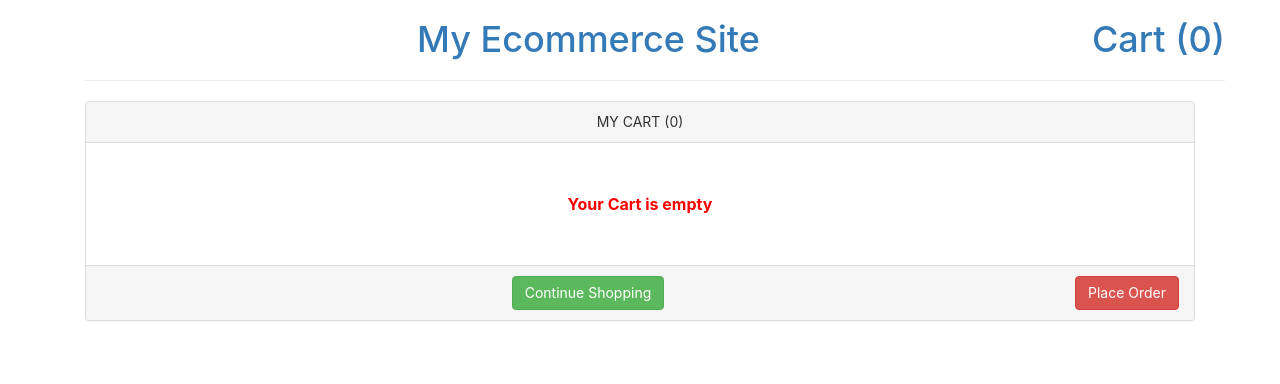
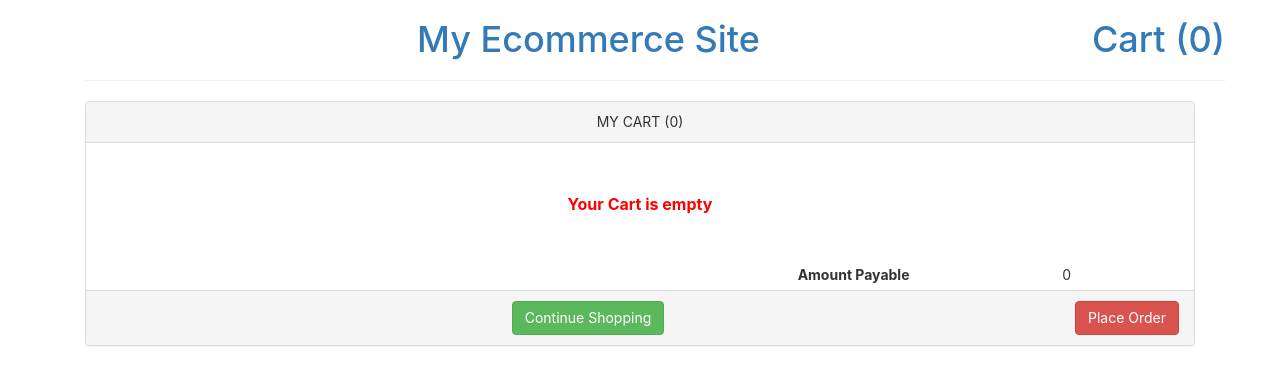
Before and after one commit to prati-Shelke/React-Shopping-Cart-Test, a React (Create React App) app: page /cart in a window 1280 px wide. Shown: the top 384 px of the page. Built offline with nearby package versions, Linux system fonts and the light colour scheme.

Commit message:
task completed

```diff
--- a/src/Cart.jsx
+++ b/src/Cart.jsx
@@ -7,12 +7,16 @@ toast.configure()
 
 function Cart()
 {
-    // let product = useLocation().state
-    // let [Price,setPrice] = useState()
-    // let [Quantity,setQuantity] = useState()
-    // let [TotalAmount,setTotalAmount] = useState()
+
     let [ProductsOrdered,setProductsOrdered] = useState(JSON.parse(localStorage.getItem('ProductsOrdered'))||[])
     let navigate = useNavigate()
+    let totalAmountPayable = 0
+
+
+        ProductsOrdered.map(product=>
+        {
+            totalAmountPayable += parseInt(product.total)
+        })
 
 
     const incrementQty = (e,ind) =>
@@ -107,15 +111,16 @@ function Cart()
                 </div>
               </form>
               <hr />
-              <div className="row">
+
+            </div>
+            ): <label style={{color:'red',fontSize:'16px',margin:'50px'}}> Your Cart is empty</label>}
+
+            <div className="row">
                 <div className="col-md-9">
                   <label className="pull-right">Amount Payable</label>
                 </div>
-                <div className="col-md-3 ">{product.total}</div>
-              </div>
+                <div className="col-md-3 ">{totalAmountPayable}</div>
             </div>
-            ): <label style={{color:'red',fontSize:'16px',margin:'50px'}}> Your Cart is empty</label>}
-
             <div className="panel-footer">
               <button className="btn btn-success" style={{}} onClick={countinueShopping}>Continue Shopping</button>
               <button className="pull-right btn btn-danger" onClick={placeOrder}>Place Order</button>
```
